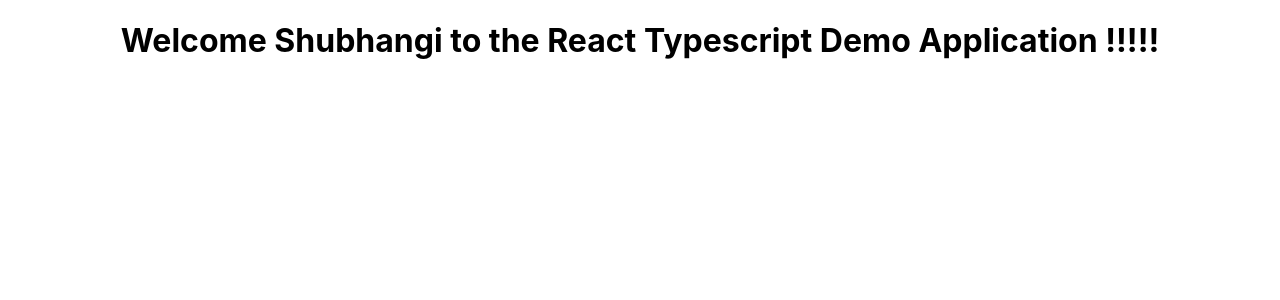
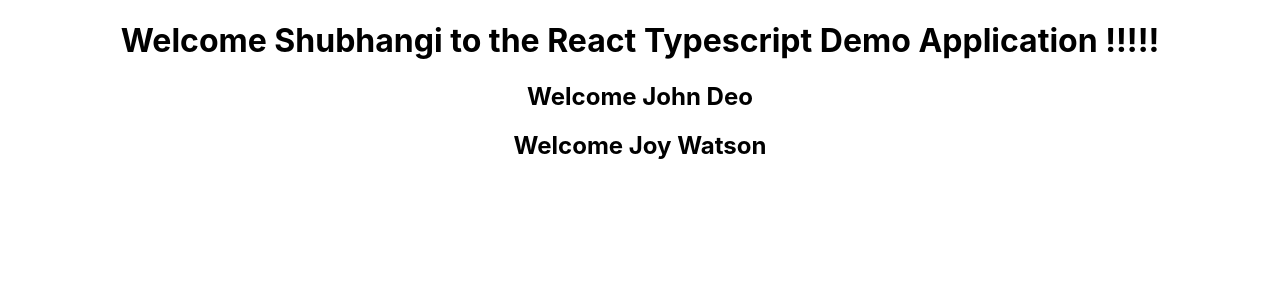
Before and after one commit to Shubhi8319/ReactTypescript-Demo, a React (Create React App) app in the folder react-typescript-demo/: page / in a window 1280 px wide. Shown: the top 300 px of the page. Built offline with nearby package versions, Linux system fonts and the light colour scheme.

Commit message:
Added another component to demonstarte Array of objects in react typescript

```diff
--- a/react-typescript-demo/src/App.tsx
+++ b/react-typescript-demo/src/App.tsx
@@ -1,10 +1,22 @@
 import './App.css';
+import { Persons } from './Components/Persons';
 import { Welcome } from './Components/Welcome';
 
 function App() {
+  const namesObj = [
+    {
+      first: "John",
+      last: "Deo"
+    },
+    {
+      first: "Joy",
+      last: "Watson"
+    }
+  ]
   return (
     <div className="App">
       <Welcome name='Shubhangi'/>
+      <Persons names={namesObj}/>
     </div>
   );
 }
--- /dev/null
+++ b/react-typescript-demo/src/Components/Persons.tsx
@@ -0,0 +1,15 @@
+type GuestArray = {
+    names: {
+         first: string
+         last: string
+     }[]
+ }
+
+export const Persons = (props: GuestArray) =>{
+    return (
+       <div>
+       {  props.names.map((name)=>
+        { return (<h2 key={name.first}>Welcome {name.first} {name.last}</h2>)})}
+       </div>
+    )
+}
```
